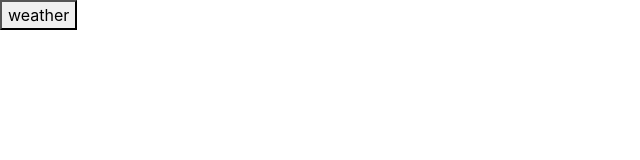
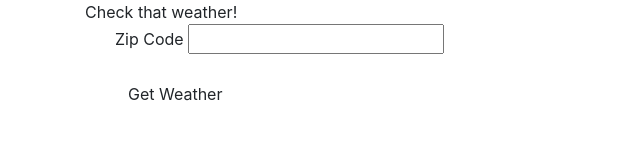
Before and after one commit to krissycaron/weatherAPI, a plain HTML site: page index.html in a window 1280 px wide. Shown: the whole page, without its empty margins (0-640 px from the left). Drawn offline with nearby package versions, Linux system fonts and the light colour scheme.

Commit message:
started working on dom

```diff
--- a/index.html
+++ b/index.html
@@ -6,8 +6,20 @@
 
 </head>
 <body>
-
-<button id="buttonPress">weather</button>
+	<div class="container">
+		<header>Check that weather!</header>
+	</div>
+	<div class="container">
+		<div class=col-sm-6>
+			<div class="container">
+			  <div class="form-group">
+			    <label>Zip Code</label>
+			    <input id="zipCodeInput" type="text" pattern="[0-9]{5}" title="Five digit zip code" />
+			  </div>
+			  <button id="buttonPress" type="submit" class="btn btn-default">Get Weather</button>
+			</div>
+		</div>
+	</div>
 <script type="text/javascript" src="./lib/bower_components/jquery/dist/jquery.js"></script>
 <script type="text/javascript" src="./lib/bower_components/bootstrap/dist/js/bootstrap.js"></script>
 <script type="text/javascript" src="./javascripts/main.js"></script>
--- a/javascripts/main.js
+++ b/javascripts/main.js
@@ -2,10 +2,12 @@ $(document).ready(function(){
 
 	const apiKey = "";
 
+
 	console.log("getting here? ");
 
 	$("body").on("click", "#buttonPress", (e)=> {
-		console.log("button clicked");
+		let zipCode = $("#zipCodeInput").val();
+		console.log();
 		loadWeatherData().then((result)=>{
 			console.log(result);
 		});
@@ -15,11 +17,15 @@ $(document).ready(function(){
 	const loadWeatherData = (city)=> {
 		// console.log(city);
 		return new Promise ((resolve, reject) => {
-			$.ajax(`http://api.openweathermap.org/data/2.5/forecast?id=524901&APPID=${apiKey}`)
+			$.ajax(`http://api.openweathermap.org/data/2.5/forecast/daily?zip=04090,us&units=imperial&APPID=${apiKey}`)
 			.done((data)=> resolve(data))
 			.fail((error)=>reject("error", error));
 		});
 	};
- 	// loadWeatherData();
+
+	// const writeWeatherToDom = (result)=>{
+	// 	let domString
+	// }
+
 
 });
```
